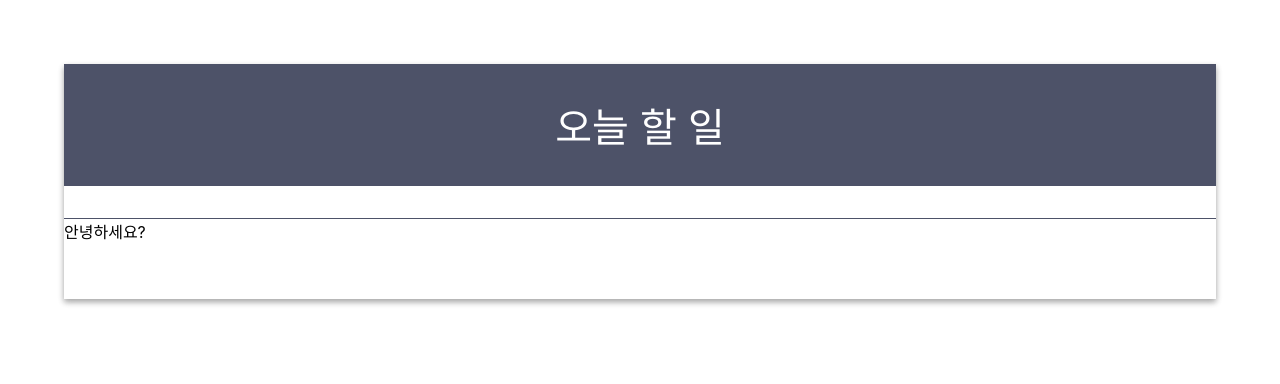
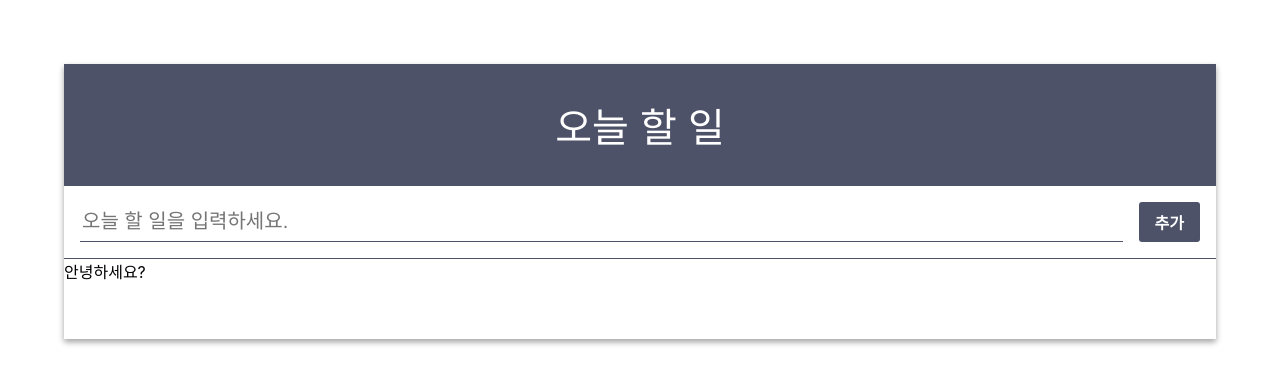
Before and after one commit to bookpark/react-todolist, a React (Create React App) app: page / in a window 1280 px wide. Shown: the top 384 px of the page. Built offline with nearby package versions, Linux system fonts and the light colour scheme.

Commit message:
Form 작성 및 적용

```diff
--- a/src/App.js
+++ b/src/App.js
@@ -1,11 +1,12 @@
 import logo from './logo.svg';
 import './App.css';
 import TodoListTemplate from './components/js/TodoListTemplate';
+import Form from './components/js/Form';
 
 function App() {
   return (
     <div>
-      <TodoListTemplate>
+      <TodoListTemplate form={<Form />}>
         안녕하세요?
       </TodoListTemplate>
     </div>
--- /dev/null
+++ b/src/components/css/Form.css
@@ -0,0 +1,28 @@
+.form {
+    display: flex;
+  }
+
+.form input {
+    flex: 1; /* 버튼을 뺀 빈 공간을 모두 채워줍니다 */
+    font-size: 1.25rem;
+    outline: none;
+    border: none;
+    border-bottom: 1px solid #353b54e0;
+}
+
+.create-button {
+    padding-top: 0.5rem;
+    padding-bottom: 0.5rem;
+    padding-left: 1rem;
+    padding-right: 1rem;
+    margin-left: 1rem;
+    background: #353b54e0;
+    border-radius: 3px;
+    color: white;
+    font-weight: 600;
+    cursor: pointer;
+}
+
+.create-button:hover {
+    background: #353b54e0;
+}
--- /dev/null
+++ b/src/components/js/Form.js
@@ -0,0 +1,16 @@
+import React from 'react';
+import '../css/Form.css';
+
+function Form({ value, onChange, onCreate, onKeyPress }) {
+    return (
+        <>
+            <div className='form'>
+                <input value={value} placeholder='오늘 할 일을 입력하세요.' onChange={onChange}
+                    onKeyPress={onKeyPress} />
+                <div className='create-button' onClick={onCreate}>추가</div>
+            </div>
+        </>
+    )
+}
+
+export default Form;
```
